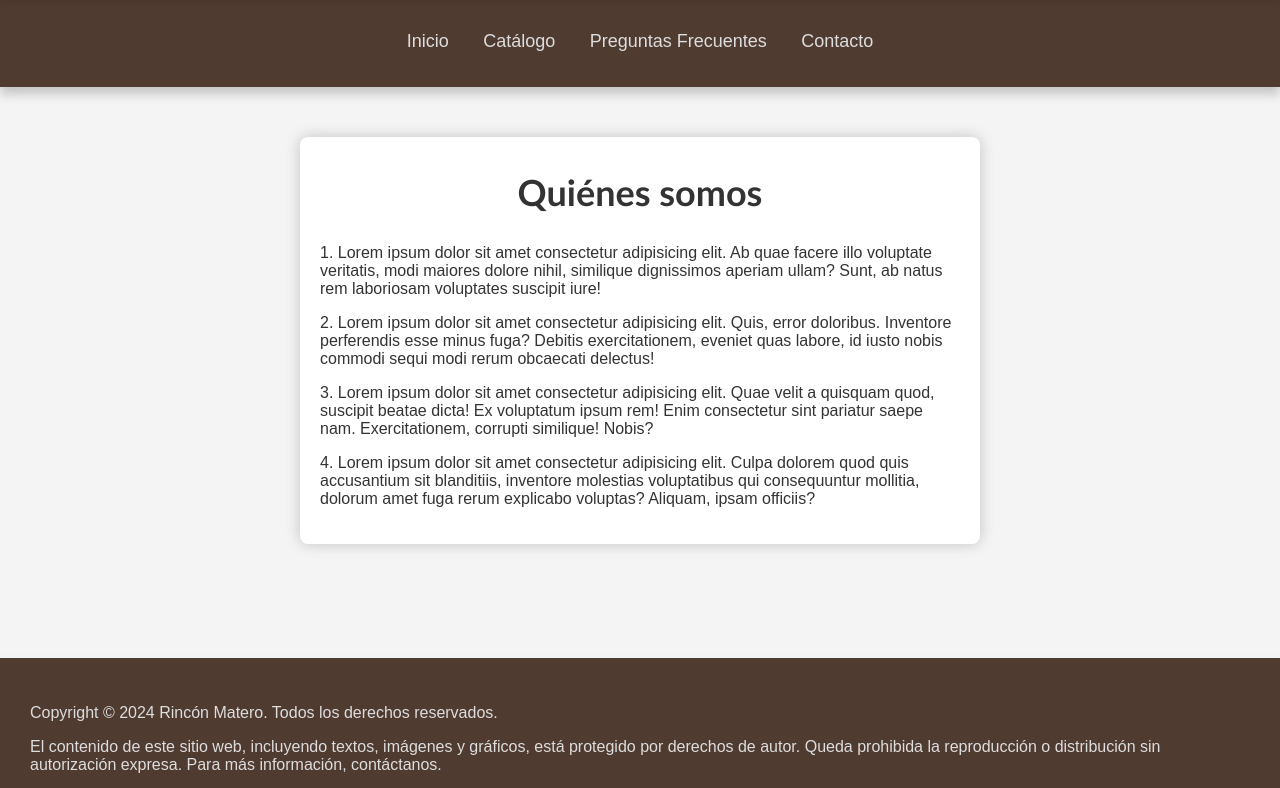
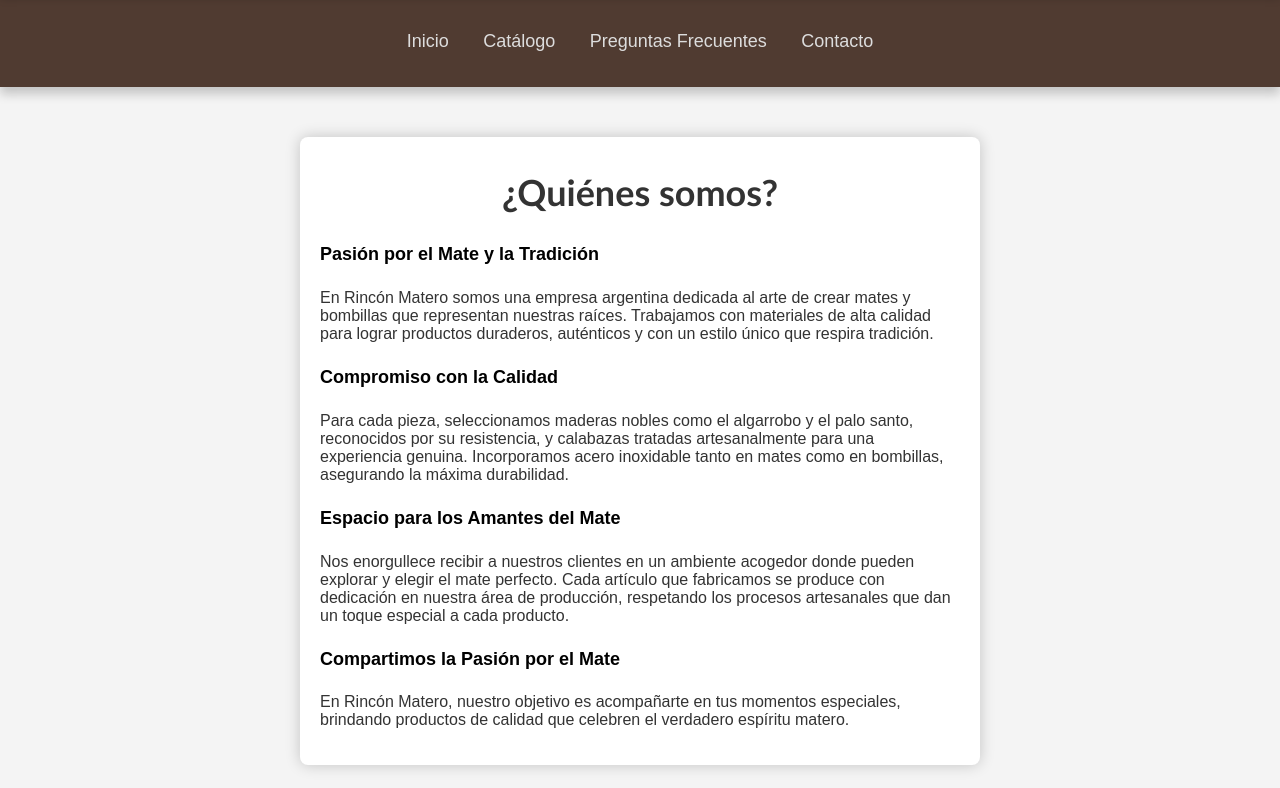
Before and after one commit to acevedomatias/Proyecto-Final-Prog-II-Facundo_Mandon-Matias_Acevedo-Manuel_delaTorre-, a plain HTML site: page html/quienessomos.html in a window 1280 px wide. Shown: the part 160-948 px from the top of the page. Drawn offline with Linux system fonts and the light colour scheme.

Commit message:
somos y css

```diff
--- a/css/styles.css
+++ b/css/styles.css
@@ -80,6 +80,10 @@ footer{
     padding: 30px;
     background-color: #503B31;
     box-shadow: 0px 10px 10px rgba(0, 0, 0, 0.5);
+    display: flex;
+    justify-content: center;
+    align-items: center;
+    flex-direction: column;
 
 }
 
--- a/html/quienessomos.html
+++ b/html/quienessomos.html
@@ -23,12 +23,18 @@
 
     <main>
         <div class="somos-container">
-            <h2>Quiénes somos</h2>
-            <p>1. Lorem ipsum dolor sit amet consectetur adipisicing elit. Ab quae facere illo voluptate veritatis, modi maiores dolore nihil, similique dignissimos aperiam ullam? Sunt, ab natus rem laboriosam voluptates suscipit iure!</p>
-            <p>2. Lorem ipsum dolor sit amet consectetur adipisicing elit. Quis, error doloribus. Inventore perferendis esse minus fuga? Debitis exercitationem, eveniet quas labore, id iusto nobis commodi sequi modi rerum obcaecati delectus!</p>
-            <p>3. Lorem ipsum dolor sit amet consectetur adipisicing elit. Quae velit a quisquam quod, suscipit beatae dicta! Ex voluptatum ipsum rem! Enim consectetur sint pariatur saepe nam. Exercitationem, corrupti similique! Nobis?</p>
-            <p>4. Lorem ipsum dolor sit amet consectetur adipisicing elit. Culpa dolorem quod quis accusantium sit blanditiis, inventore molestias voluptatibus qui consequuntur mollitia, dolorum amet fuga rerum explicabo voluptas? Aliquam, ipsam officiis?</p>
-        </div>
+            <h2>¿Quiénes somos?</h2>
+            <h4>Pasión por el Mate y la Tradición</h4>
+                <p>En Rincón Matero somos una empresa argentina dedicada al arte de crear mates y bombillas que representan nuestras raíces. Trabajamos con materiales de alta calidad para lograr productos duraderos, auténticos y con un estilo único que respira tradición.</p>
+
+            <h4>Compromiso con la Calidad</h4>
+                <p>Para cada pieza, seleccionamos maderas nobles como el algarrobo y el palo santo, reconocidos por su resistencia, y calabazas tratadas artesanalmente para una experiencia genuina. Incorporamos acero inoxidable tanto en mates como en bombillas, asegurando la máxima durabilidad. </p>
+
+            <h4>Espacio para los Amantes del Mate</h4>
+                <p>Nos enorgullece recibir a nuestros clientes en un ambiente acogedor donde pueden explorar y elegir el mate perfecto. Cada artículo que fabricamos se produce con dedicación en nuestra área de producción, respetando los procesos artesanales que dan un toque especial a cada producto.</p>
+
+            <h4>Compartimos la Pasión por el Mate</h4>
+                <p>En Rincón Matero, nuestro objetivo es acompañarte en tus momentos especiales, brindando productos de calidad que celebren el verdadero espíritu matero.</p>
     </main>
 
     <footer>
```
